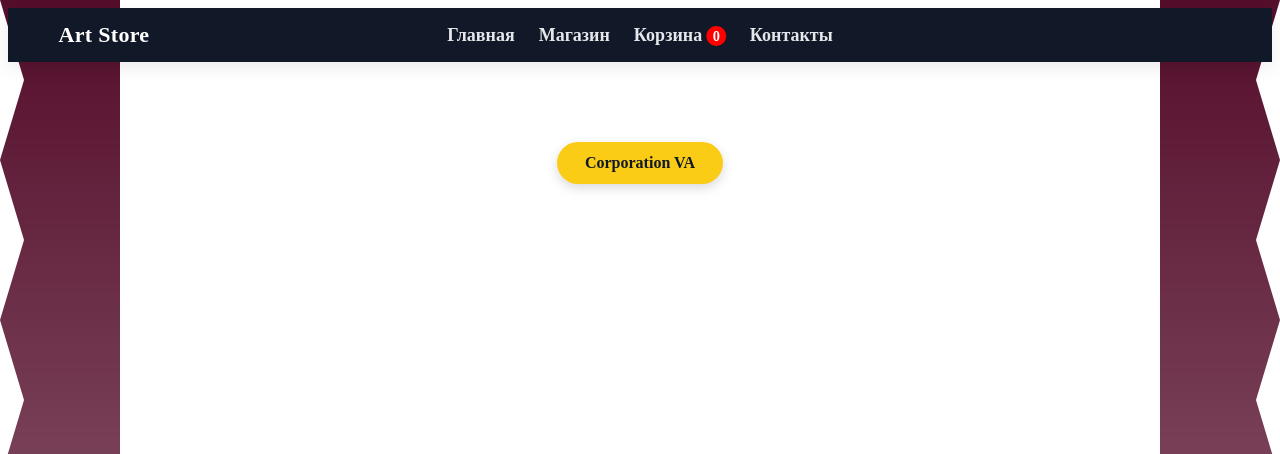
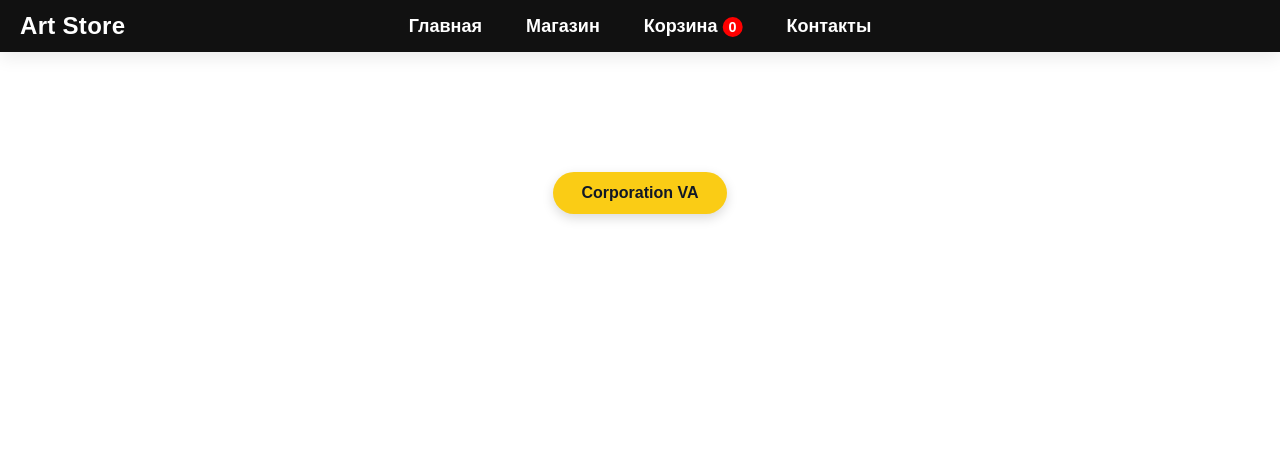
Before and after one commit to VovaVA7/my-art-store, a Python web app: template templates/shop/index.html in a window 1280 px wide. Shown: the top 454 px of the page. Run offline with Jinja, Linux system fonts and the light colour scheme; the template is opened without the code that fills it, so the values that code supplies are empty.

Commit message:
Структурировал CSS: разделил header, main, footer и карточки

```diff
--- a/docs/static/css/style.css
+++ b/docs/static/css/style.css
@@ -13,7 +13,6 @@
   --shadow: 0 6px 18px rgba(0,0,0,.08);
   --radius: 14px;
   --promo-bg: #facc15;
-  --curtain: #4b001f;
 }
 
 /* Фон главной страницы */
@@ -25,25 +24,6 @@ body.home {
   height: 100%;
   position: relative;
 }
-
-/* Волнистые боковые шторы */
-body::before,
-body::after {
-  content: "";
-  position: fixed;
-  top: 0;
-  width: 120px;
-  height: 100%;
-  z-index: 5;
-  pointer-events: none;
-  background: linear-gradient(to bottom, rgba(75,0,31,0.95), rgba(75,0,31,0.6));
-  clip-path: polygon(
-    0 0, 100% 0, 80% 10%, 100% 20%, 80% 30%, 100% 40%,
-    80% 50%, 100% 60%, 80% 70%, 100% 80%, 80% 90%, 100% 100%, 0 100%
-  );
-}
-body::before { left: 0; transform: scaleX(-1); }
-body::after { right: 0; }
 
 /* Контейнер */
 .container {
--- a/templates/base.html
+++ b/templates/base.html
@@ -5,8 +5,18 @@
     <title>Art Store</title>
     <link rel="stylesheet" href="static/css/style.css">
     <style>
-        /* Минимальные стили для выпадающего меню */
-        .dropdown { position: relative; display: inline-block; }
+        body { margin: 0; font-family: sans-serif; }
+        .site-header {
+            background-color: #111;
+            color: #fff;
+            padding: 12px 20px;
+            display: flex;
+            justify-content: space-between;
+            align-items: center;
+        }
+        .brand { color: #fff; text-decoration: none; font-size: 1.5em; font-weight: bold; }
+        .main-nav a { color: #fff; margin: 0 10px; text-decoration: none; }
+        .main-nav .dropdown { position: relative; display: inline-block; }
         .dropdown-content {
             display: none;
             position: absolute;
@@ -16,16 +26,12 @@
             z-index: 1;
         }
         .dropdown:hover .dropdown-content { display: block; }
-        .dropdown-content a {
-            color: #000;
-            padding: 10px 16px;
-            text-decoration: none;
-            display: block;
-        }
+        .dropdown-content a { color: #000; padding: 10px 16px; text-decoration: none; display: block; }
         .dropdown-content a:hover { background-color: #f1f1f1; }
         .badge { background-color: red; color: #fff; padding: 2px 6px; border-radius: 50%; font-size: 0.8em; }
 
-        /* Футер как кнопка */
+        .container { max-width: 1200px; margin: 0 auto; padding: 20px; }
+
         .site-footer-wrapper {
             width: 100%;
             display: flex;
@@ -46,11 +52,9 @@
 </head>
 <body>
 <header class="site-header">
-    <div class="container header-inner">
     <a class="brand" href="index.html">Art Store</a>
     <nav class="main-nav">
         <a href="index.html">Главная</a>
-
         <div class="dropdown">
             <a href="#">Магазин</a>
             <div class="dropdown-content">
@@ -60,23 +64,17 @@
                 <a href="shop/coins.html">Монеты</a>
             </div>
         </div>
-
-            <a href="cart.html">Корзина
-                <span class="badge" id="cart-count">0</span>
-            </a>
+        <a href="cart.html">Корзина <span class="badge" id="cart-count">0</span></a>
         <a href="contact.html">Контакты</a>
     </nav>
-    </div>
 </header>
 
 <main class="container" id="main-content">
-    <!-- Контент каждой страницы будет вставляться здесь -->
+    <!-- Контент каждой страницы вставляется сюда -->
 </main>
 
 <div class="site-footer-wrapper">
-    <footer class="site-footer">
-        Corporation VA
-    </footer>
+    <footer class="site-footer">Corporation VA</footer>
 </div>
 
 <script>
@@ -88,6 +86,5 @@ function updateCartCount() {
 }
 updateCartCount();
 </script>
-
 </body>
 </html>
```
Lines whose indentation alone changed are shown as unchanged.
